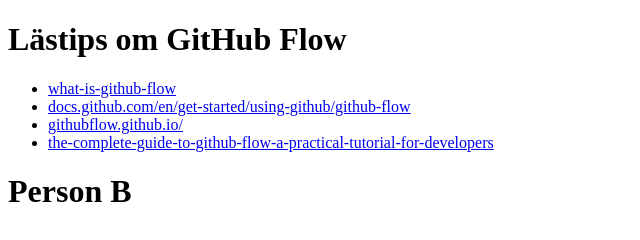
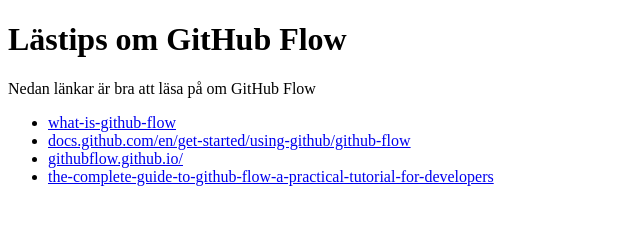
Before and after one commit to mattische/testghf, a plain HTML site: page index.html in a window 1280 px wide. Shown: the whole page, without its empty margins (0-640 px from the left). Drawn offline with Linux system fonts and the light colour scheme.

Commit message:
adding the right stuff

```diff
--- a/index.html
+++ b/index.html
@@ -11,13 +11,13 @@
     </header>
 
     <main>
+	<p>Nedan länkar är bra att läsa på om GitHub Flow</p>
         <ul>
             <li><a href="https://davidregalado255.medium.com/what-is-github-flow-49fdda7be1b1">what-is-github-flow</a></li>
             <li><a href="https://docs.github.com/en/get-started/using-github/github-flow">docs.github.com/en/get-started/using-github/github-flow</a></li>
             <li><a href="https://githubflow.github.io/">githubflow.github.io/</a></li>
             <li><a href="https://medium.com/@YodgorbekKomilo/the-complete-guide-to-github-flow-a-practical-tutorial-for-developers-0ea8e5ad1c1e">the-complete-guide-to-github-flow-a-practical-tutorial-for-developers</a></li>
         </ul>
-	<h1>Person B</h1>
     </main>
 
 </body>
```
